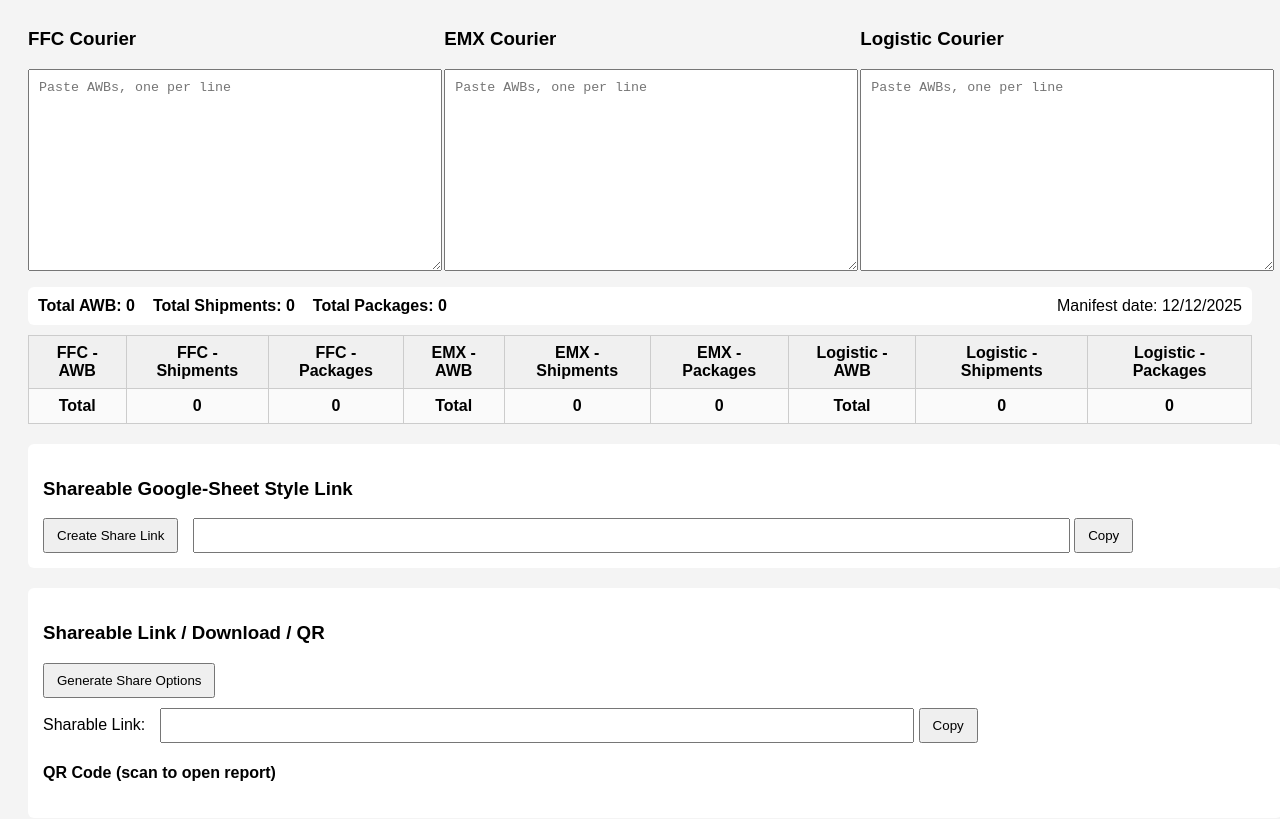
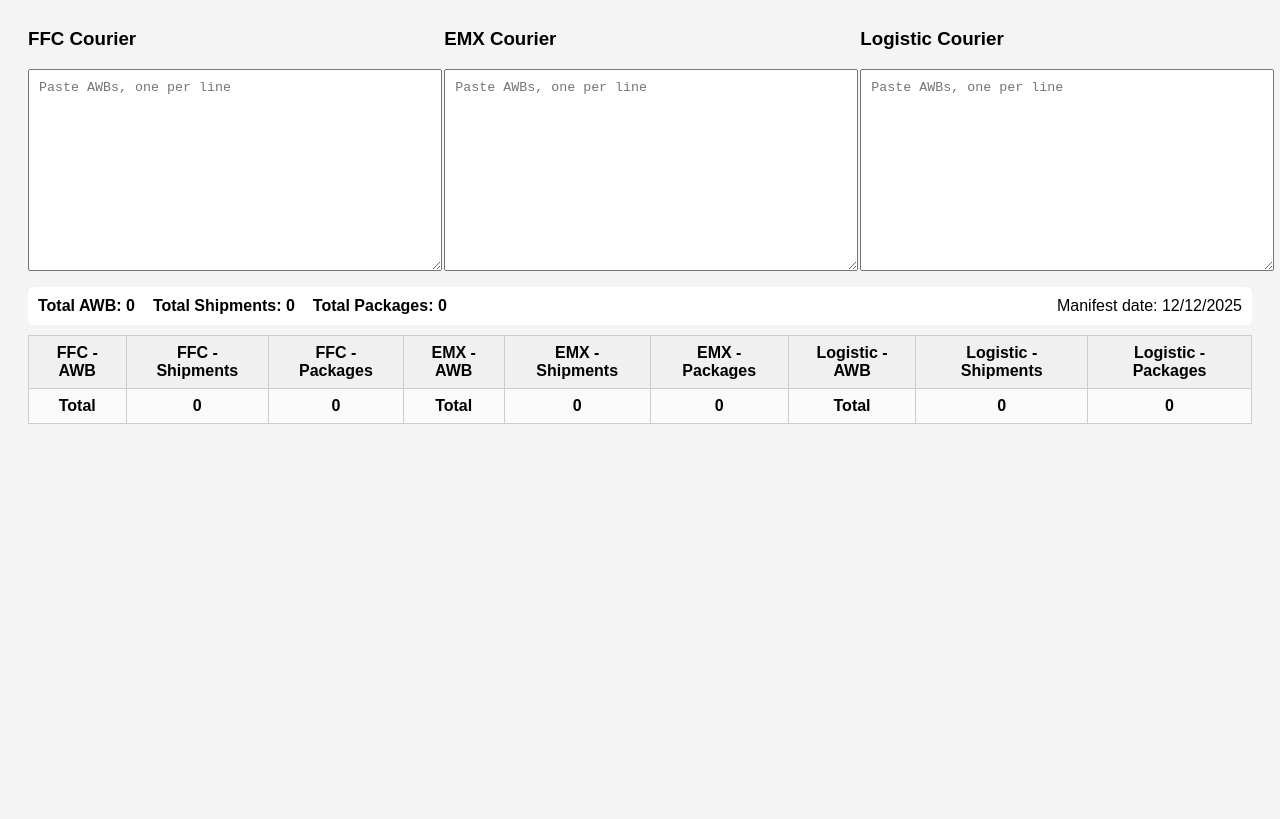
Before and after one commit to Mi-Creater/Manifest-, a plain HTML site: page index.html in a window 1280 px wide. Shown: the part 151-970 px from the top of the page. After the commit the page ends 800 px from the top, so only its background shows below. Drawn offline with Linux system fonts and the light colour scheme.

Commit message:
Remove shareable link and QR code generation features

```diff
--- a/index.html
+++ b/index.html
@@ -325,57 +325,6 @@ function generateShareLink() {
     document.getElementById('shareLink').value = url;
 }
 </script>
-
-<div style="margin-top:20px; background:#fff; padding:15px; border-radius:6px; width:100%;">
-    <h3>Shareable Google‑Sheet Style Link</h3>
-    <button onclick="generateShareLink()">Create Share Link</button>
-    <input id="shareLink" style="width:70%; padding:8px; margin-left:10px;" readonly>
-    <button onclick="navigator.clipboard.writeText(document.getElementById('shareLink').value)">Copy</button>
-</div>
-
-
-<script>
-// Generate sharable HTML file + data URL + QR code
-function generateShareables() {
-    const tableHTML = "<html><body>" + document.getElementById('results').outerHTML + "</body></html>";
-
-    // Create downloadable file
-    const blob = new Blob([tableHTML], { type: 'text/html' });
-    const fileURL = URL.createObjectURL(blob);
-    document.getElementById('downloadLink').href = fileURL;
-    document.getElementById('downloadLink').style.display = 'inline-block';
-
-    // Create share URL
-    document.getElementById('shareLink').value = fileURL;
-
-    // Create QR Code
-    const qrContainer = document.getElementById('qrCode');
-    qrContainer.innerHTML = "";
-    new QRCode(qrContainer, fileURL);
-}
-</script>
-
-<!-- QR Code Library -->
-<script src="https://cdnjs.cloudflare.com/ajax/libs/qrcodejs/1.0.0/qrcode.min.js"></script>
-
-<div style="margin-top:20px; background:#fff; padding:15px; border-radius:6px; width:100%;">
-    <h3>Shareable Link / Download / QR</h3>
-    <button onclick="generateShareables()">Generate Share Options</button>
-
-    <div style="margin-top:10px;">
-        <label>Sharable Link:</label>
-        <input id="shareLink" style="width:60%; padding:8px; margin-left:10px;" readonly>
-        <button onclick="navigator.clipboard.writeText(document.getElementById('shareLink').value)">Copy</button>
-    </div>
-
-    <div style="margin-top:15px;">
-        <a id="downloadLink" href="#" download="Report.html" style="display:none; padding:10px 15px; background:#4CAF50; color:#fff; border-radius:5px; text-decoration:none;">Download HTML Report</a>
-    </div>
-
-    <div style="margin-top:20px;">
-        <h4>QR Code (scan to open report)</h4>
-        <div id="qrCode"></div>
-    </div>
 </div>
 
 </body>
```
